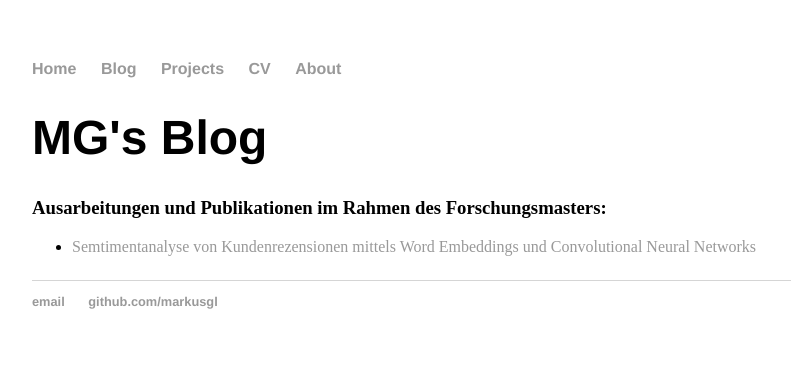
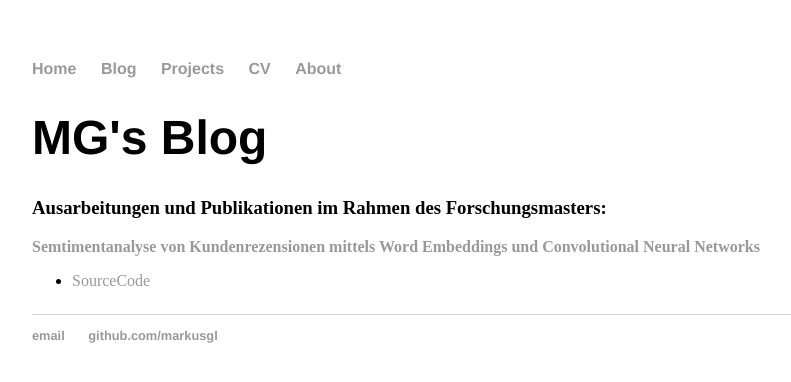
Before and after one commit to markusgl/markusgl.github.io, a Jekyll site: the page built from projects/index.html, in a window 1280 px wide. Shown: the top 382 px of the page, without its empty margins (160-951 px from the left). Built offline with Jekyll 4.4.1, drawn with Linux system fonts in a browser that asks for light colours.

Commit message:
content update

```diff
--- a/projects/index.html
+++ b/projects/index.html
@@ -5,7 +5,8 @@ title: MG's Blog
 	<h1>{{ page.title }}</h1>
 	<p>
         <h3>Ausarbeitungen und Publikationen im Rahmen des Forschungsmasters:</h3>
+        <b><a href="/projects/IML-B.pdf">Semtimentanalyse von Kundenrezensionen mittels Word Embeddings und Convolutional Neural Networks</a></b>
         <ul>
-            <li><a href="/projects/IML-B.pdf">Semtimentanalyse von Kundenrezensionen mittels Word Embeddings und Convolutional Neural Networks</a></li>
+            <li><a href="https://github.com/markusgl/ECommerceReviewAnalysis">SourceCode</a></li>
         </ul>
     </p>
```
